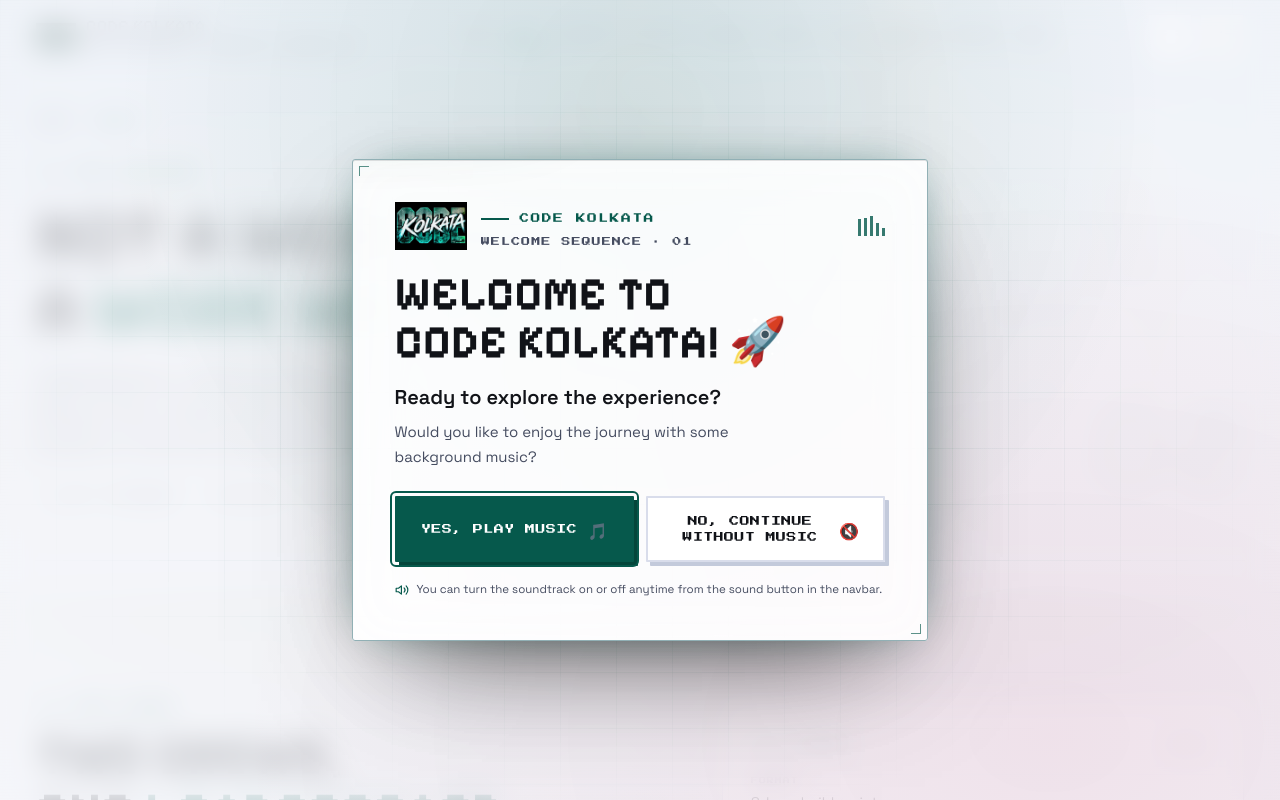
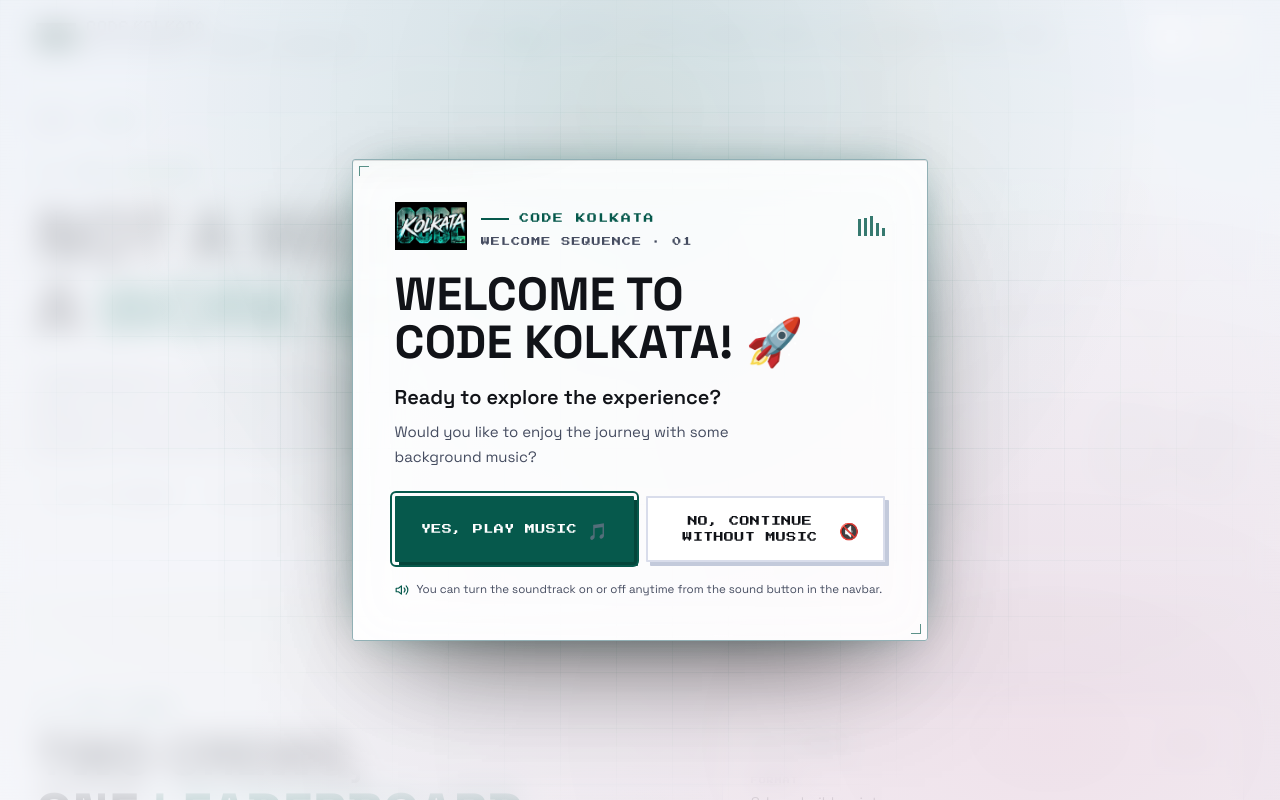
Before and after one commit to Bug-Busters-Community/code-kolkata, a React (Vite) app in the folder frontend/: page /about in a window 1280 px wide. Shown: the top 800 px of the page. Built offline with nearby package versions, Linux system fonts and the light colour scheme.

Commit message:
Add Caveat Brush font for headings

```diff
--- a/frontend/src/index.css
+++ b/frontend/src/index.css
@@ -1,3 +1,4 @@
+@import url('https://fonts.googleapis.com/css2?family=Caveat+Brush&display=swap');
 @import "tailwindcss";
 @import "./styles/theme.css";
 
@@ -36,7 +37,7 @@ h1,
 h2,
 h3,
 h4 {
-  font-family: var(--font-display);
+  font-family: var(--font-heading);
   font-weight: 700;
   line-height: 1;
   letter-spacing: 0.005em;
@@ -131,7 +132,7 @@ button {
 }
 
 .display-1 {
-  font-family: var(--font-display);
+  font-family: var(--font-heading);
   font-size: clamp(2.6rem, 9vw, 6.5rem);
   line-height: 0.98;
   letter-spacing: 0.005em;
@@ -139,20 +140,20 @@ button {
 }
 
 .display-2 {
-  font-family: var(--font-display);
+  font-family: var(--font-heading);
   font-size: clamp(1.85rem, 4.2vw, 3.4rem);
   line-height: 1.04;
   text-transform: uppercase;
 }
 
 .display-3 {
-  font-family: var(--font-display);
+  font-family: var(--font-heading);
   font-size: clamp(1.4rem, 2.4vw, 1.85rem);
   line-height: 1.2;
 }
 
 .hero-title {
-  font-family: var(--font-display);
+  font-family: var(--font-heading);
   font-size: clamp(2.35rem, 7.6vw, 6rem);
   line-height: 1;
   letter-spacing: 0.005em;
@@ -162,7 +163,7 @@ button {
 }
 
 .page-title {
-  font-family: var(--font-display);
+  font-family: var(--font-heading);
   font-size: clamp(2.1rem, 5.6vw, 4.5rem);
   line-height: 1.02;
   text-transform: uppercase;
@@ -1171,7 +1172,7 @@ html[data-theme="light"] .checkbox-row input[type="checkbox"]:checked {
 
 .welcome-title {
   margin-top: 1.35rem;
-  font-family: var(--font-display);
+  font-family: var(--font-heading);
   font-size: clamp(1.9rem, 5.4vw, 2.9rem);
   line-height: 1.02;
   letter-spacing: 0.005em;
```
